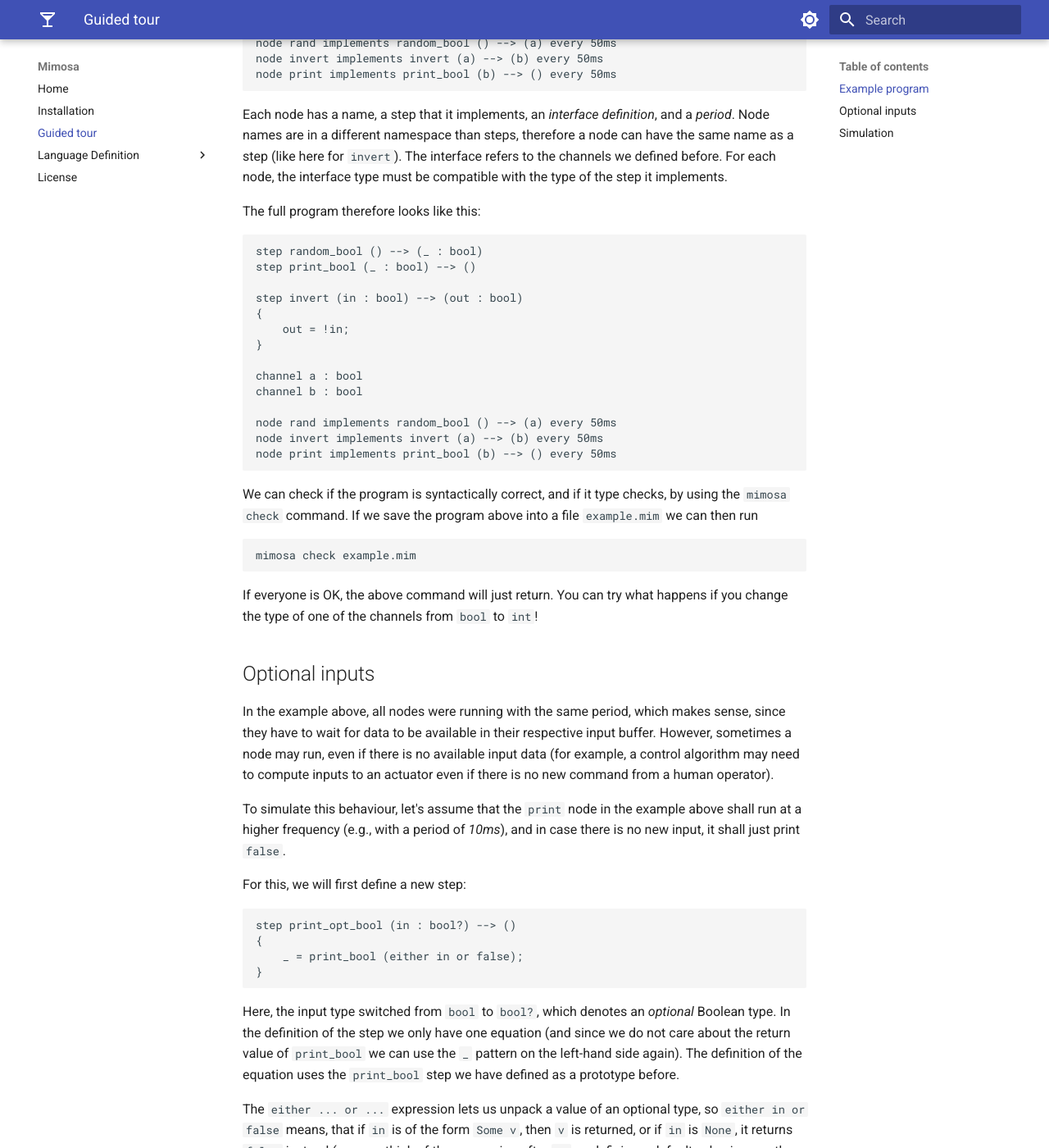
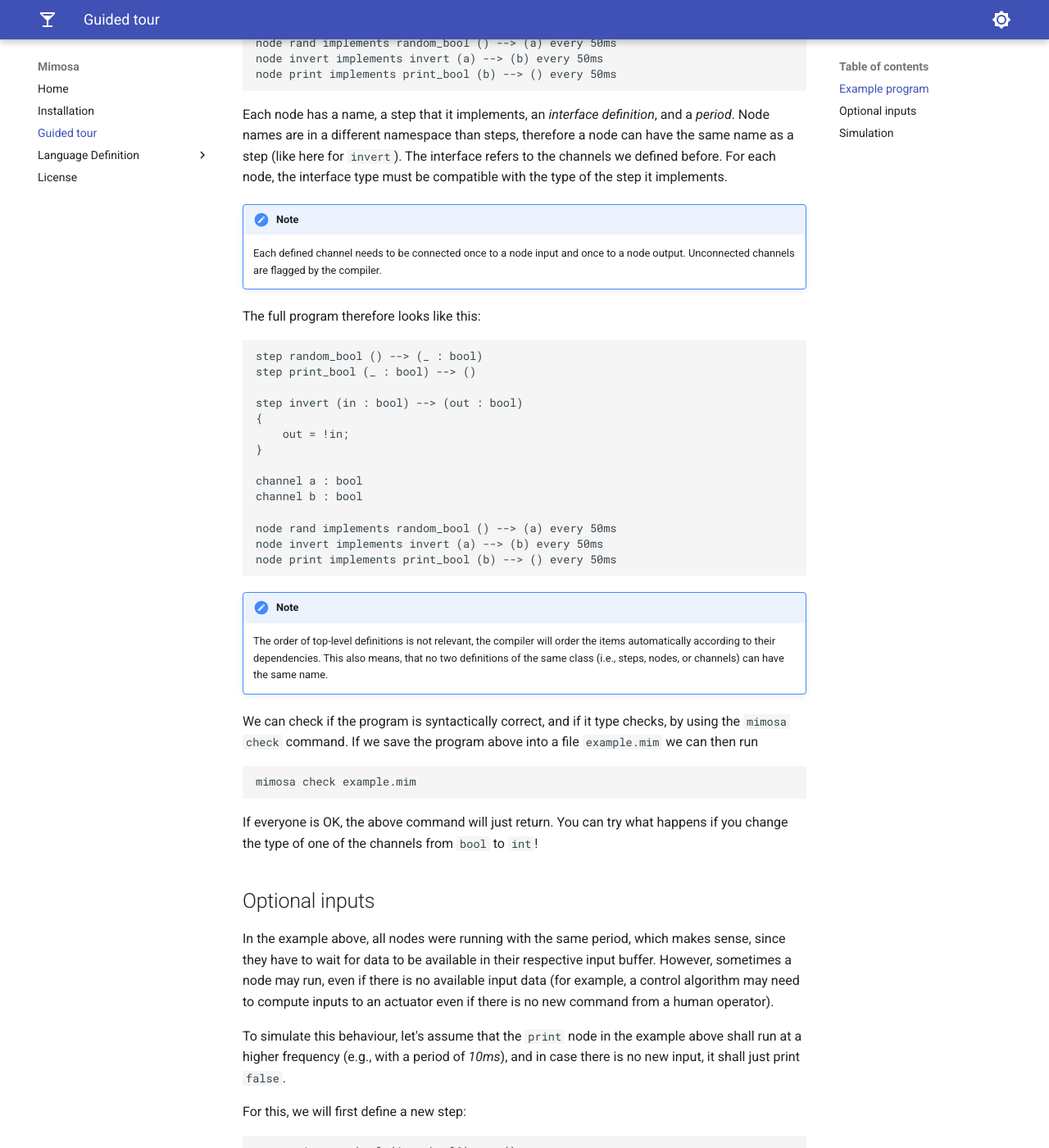
Before and after one commit to nikolaushuber/mimosa, an MkDocs documentation site: the page built from docs/simple_example.md, in a window 1280 px wide and 1400 px high, scrolled down 1640 px. Shown: the whole window at 82% size. Built offline with MkDocs 1.6.1 and Material for MkDocs 9.7.7, drawn with Linux system fonts in a browser that asks for light colours.

Commit message:
Added notes

````diff
--- a/docs/simple_example.md
+++ b/docs/simple_example.md
@@ -56,6 +56,9 @@
 
 Each node has a name, a step that it implements, an *interface definition*, and a *period*. Node names are in a different namespace than steps, therefore a node can have the same name as a step (like here for `invert`). The interface refers to the channels we defined before. For each node, the interface type must be compatible with the type of the step it implements.
 
+!!! note
+    Each defined channel needs to be connected once to a node input and once to a node output. Unconnected channels are flagged by the compiler.
+
 The full program therefore looks like this:
 
 ```text
@@ -74,6 +77,9 @@
 node invert implements invert (a) --> (b) every 50ms
 node print implements print_bool (b) --> () every 50ms
 ```
+
+!!! note
+    The order of top-level definitions is not relevant, the compiler will order the items automatically according to their dependencies. This also means, that no two definitions of the same class (i.e., steps, nodes, or channels) can have the same name.
 
 We can check if the program is syntactically correct, and if it type checks, by using the `mimosa check` command. If we save the program above into a file `example.mim` we can then run
 
--- a/mkdocs.yml
+++ b/mkdocs.yml
@@ -42,3 +42,5 @@
   - pymdownx.emoji:
       emoji_index: !!python/name:material.extensions.emoji.twemoji
       emoji_generator: !!python/name:material.extensions.emoji.to_svg
+plugins:
+  - offline
````
Also changed, not shown: 4 other files.
